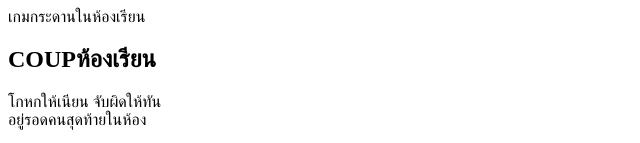
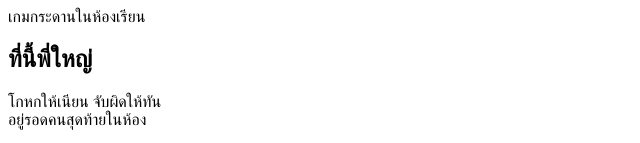
Before and after one commit to Chanpapai/coup-classroom, a website with bundled scripts: page index.html in a window 1280 px wide. Shown: the top 143 px of the page, without its empty margins (0-640 px from the left). Built offline with nearby package versions, Linux system fonts and the light colour scheme; a script that the page names is missing; a web font is replaced by a local one.

Commit message:
Update index.html

```diff
--- a/index.html
+++ b/index.html
@@ -6,7 +6,7 @@
 <meta name="viewport" content="width=device-width, initial-scale=1, maximum-scale=1, user-scalable=no, viewport-fit=cover">
 <meta name="theme-color" content="#F5F7FA">
 <meta name="mobile-web-app-capable" content="yes">
-<title>COUP : ห้องเรียน</title>
+<title>ที่นี้พี่ใหญ่</title>
 
 <link rel="preconnect" href="https://fonts.googleapis.com">
 <link rel="preconnect" href="https://fonts.gstatic.com" crossorigin>
@@ -24,7 +24,7 @@
   <section class="screen" data-screen="home">
     <div class="home-inner">
       <div class="chalk-tag">เกมกระดานในห้องเรียน</div>
-      <h1 class="title">COUP<span class="title-sub">ห้องเรียน</span></h1>
+      <h1 class="title">ที่นี้<span class="title-sub">พี่ใหญ่</span></h1>
       <p class="tagline">โกหกให้เนียน จับผิดให้ทัน<br>อยู่รอดคนสุดท้ายในห้อง</p>
       <div class="stack">
         <button class="btn btn-primary btn-xl" data-go="menu">เริ่มเกม</button>
```
